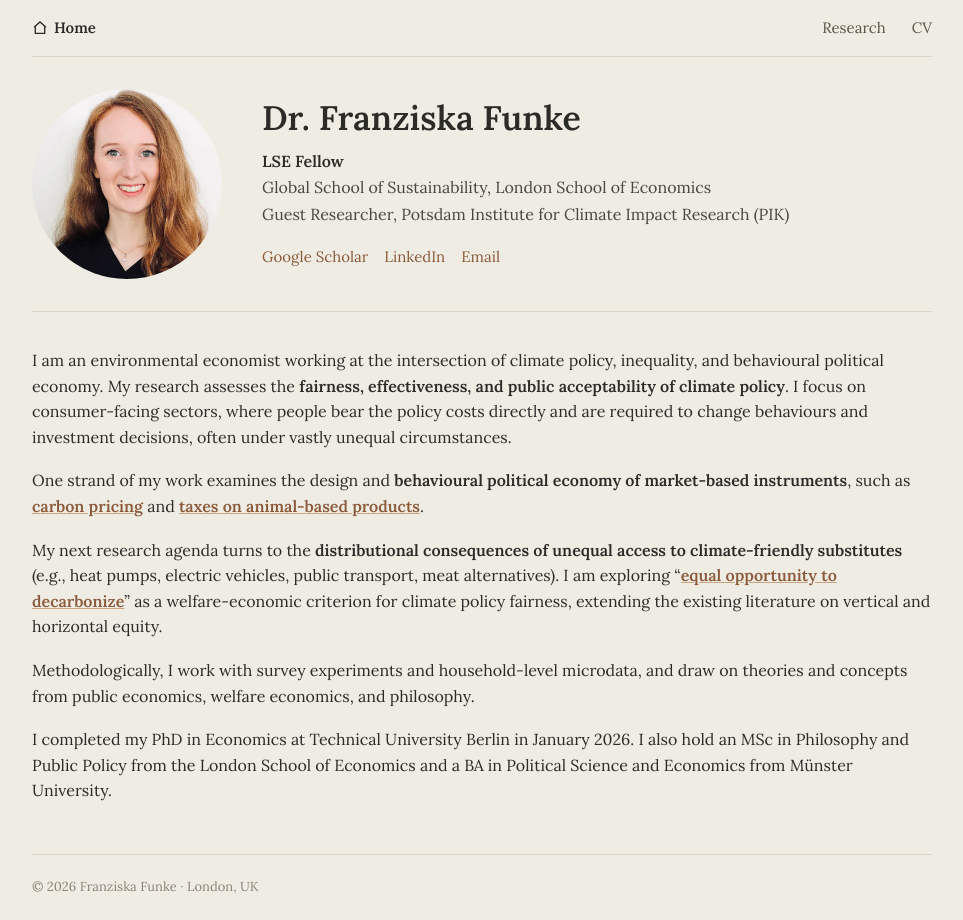
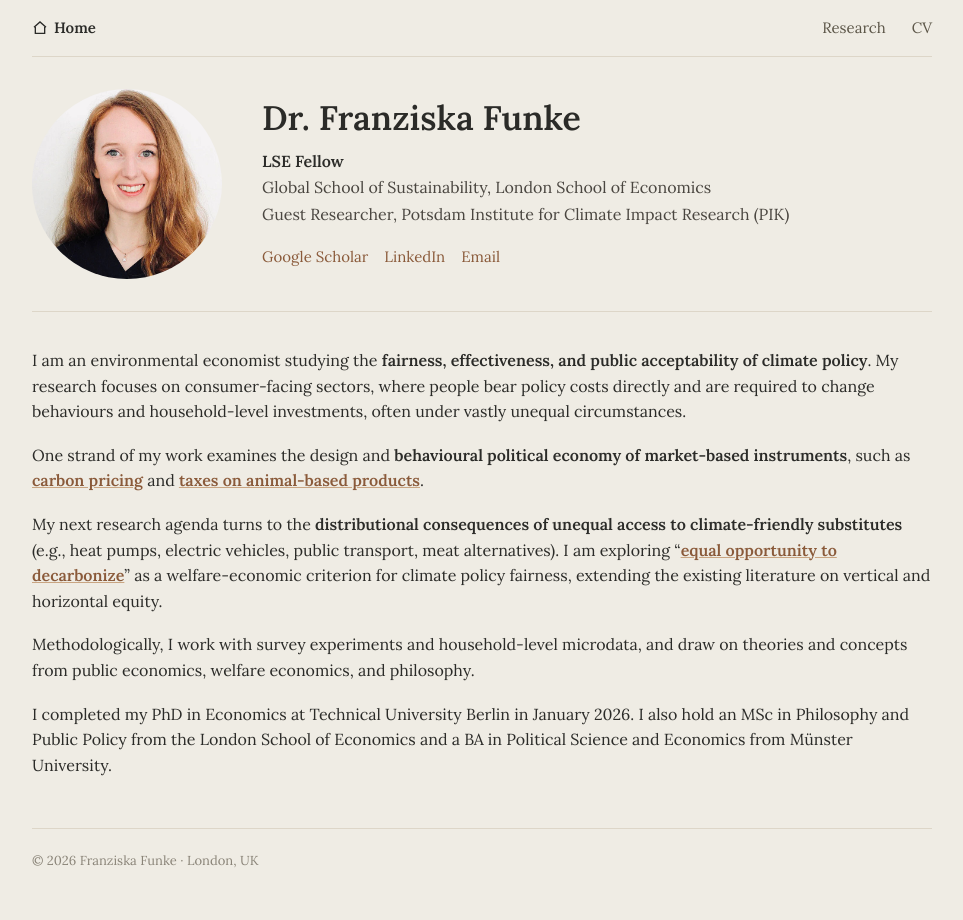
Before and after one commit to FranziskaFunke/FranziskaFunke.github.io, a Jekyll site: the page built from _pages/about.md, in a window 1280 px wide. Shown: the whole page, without its empty margins (158-1121 px from the left). Built offline with Jekyll 4.4.1, drawn with Linux system fonts in a browser that asks for light colours.

Commit message:
minor_rephrasing

```diff
--- a/_pages/about.md
+++ b/_pages/about.md
@@ -23,7 +23,7 @@ tagline: "LSE Fellow in the Social Sciences of Sustainability"
 <hr class="hero-divider">
 
 
-I am an environmental economist working at the intersection of climate policy, inequality, and behavioural political economy. My research assesses the **fairness, effectiveness, and public acceptability of climate policy**. I focus on consumer-facing sectors, where people bear the policy costs directly and are required to change behaviours and investment decisions, often under vastly unequal circumstances.
+I am an environmental economist studying the **fairness, effectiveness, and public acceptability of climate policy**. My research focuses on consumer-facing sectors, where people bear policy costs directly and are required to change behaviours and household-level investments, often under vastly unequal circumstances.
 
 One strand of my work examines the design and **behavioural political economy of market-based instruments**, such as [**carbon pricing**](https://ssrn.com/abstract=5147710) and [**taxes on animal-based products**](https://doi.org/10.1086/721078).
 
```
